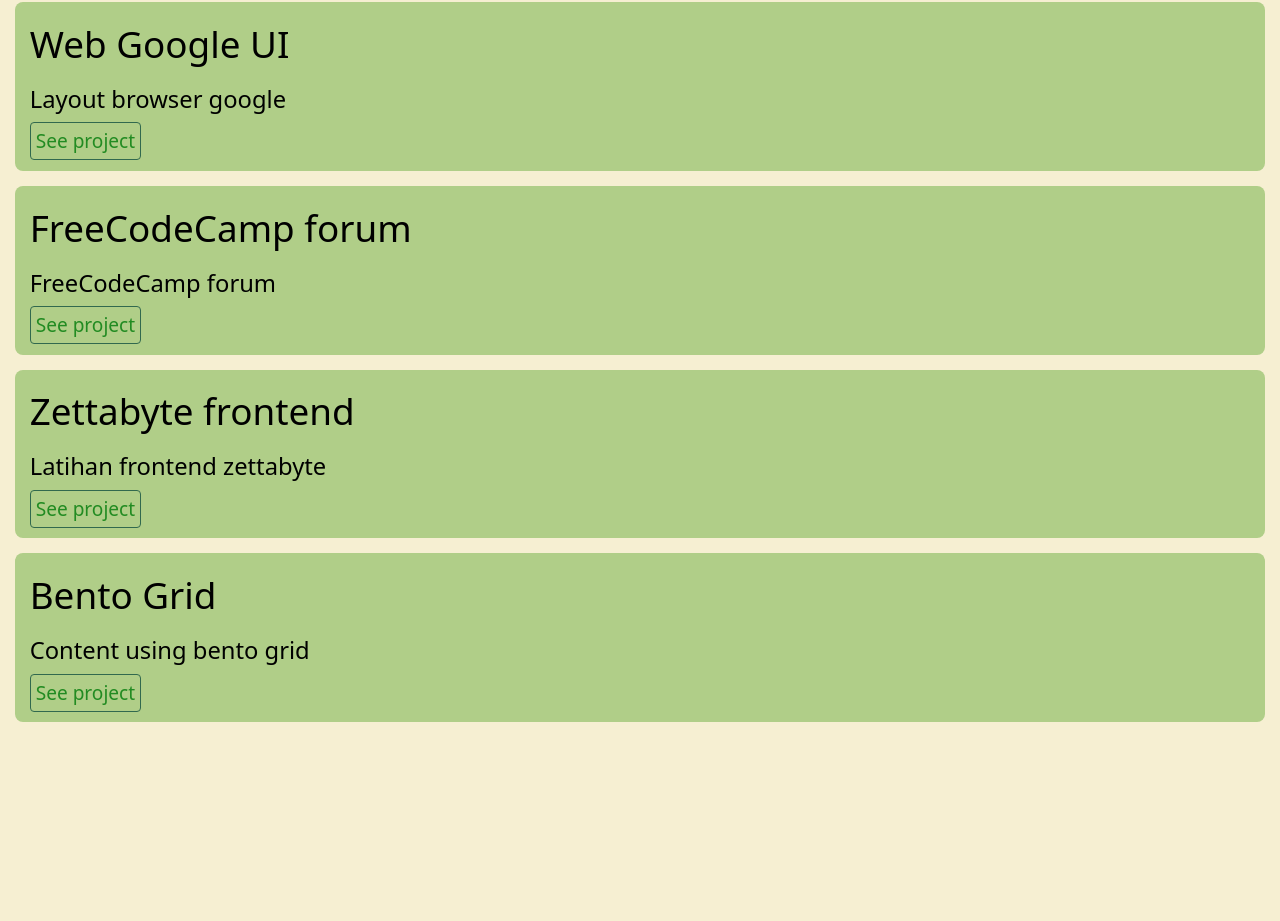
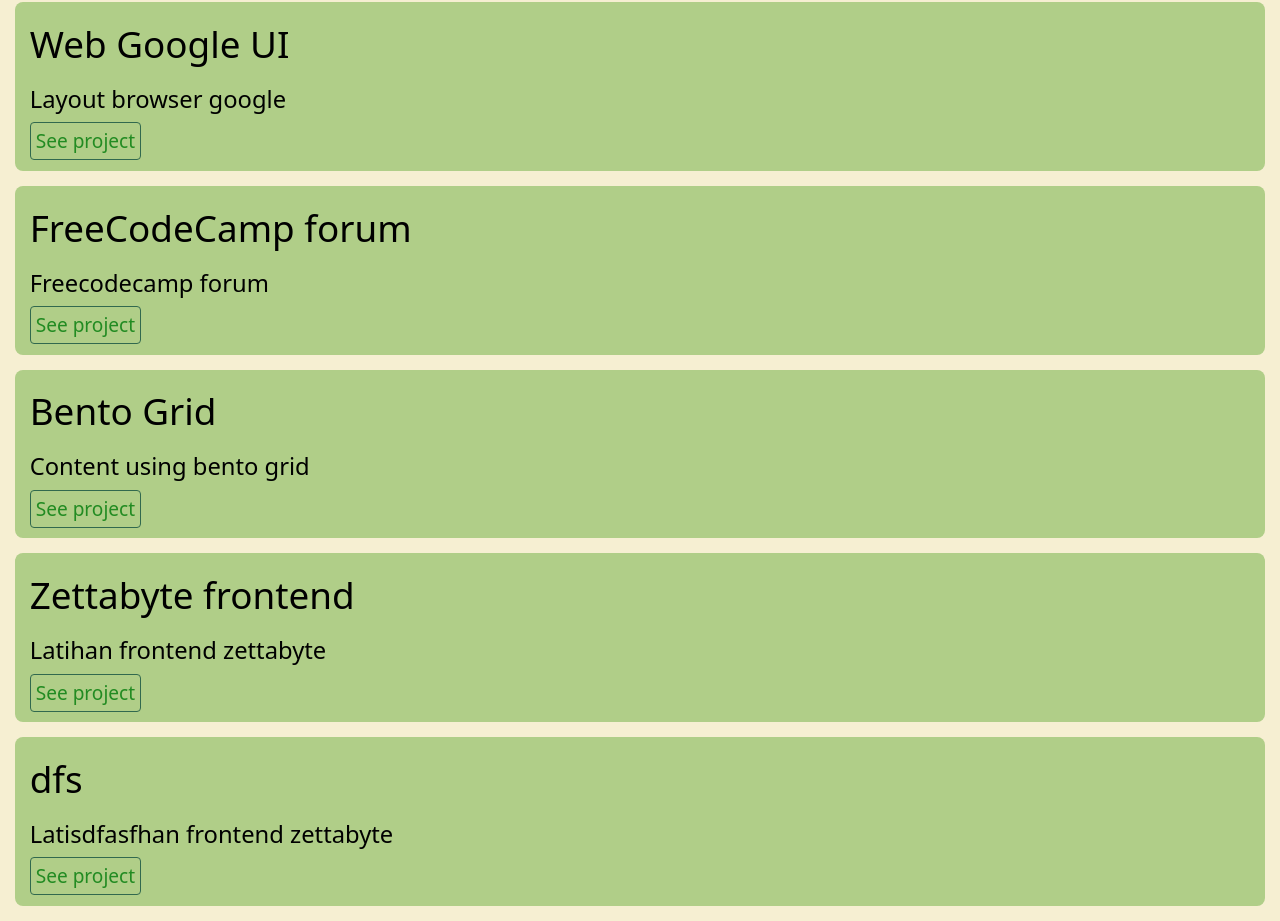
Before and after one commit to zesciati/zak-link-portfolio, a website: page index.html in a window 1280 px wide. Shown: the part 204-1125 px from the top of the page. Before the commit the page ends 941 px from the top, so only its background shows below. Drawn offline with Linux system fonts and the light colour scheme.

Commit message:
feat: Sudah bisa menampilkan data secara dinamis dengan layout html menggunakan fetching dari json dan di loop dengan foreach

```diff
--- a/data.json
+++ b/data.json
@@ -23,6 +23,13 @@
       "title": "Zettabyte frontend",
       "desc": "Latihan frontend zettabyte",
       "link": "https://zettabytefrontend.pages.dev/"
+    },
+     {
+      "id": "5",
+      "title": "dfs",
+      "desc": "Latisdfasfhan frontend zettabyte",
+      "link": "https://zettabytefrontend.pages.dev/"
     }
+
   ]
 }
--- a/index.html
+++ b/index.html
@@ -10,7 +10,7 @@
 </head>
 
 <body class="bg-(--clr-kuning-terang)">
-  <main>
+  <main >
     <!-- <section>
       <h1>HTML, CSS</h1>
       <ul>
@@ -45,55 +45,45 @@
       <h1 class="text-center text-(length:--step-4-t) my-(--space-m) font-medium  text-(--clr-hijau-3)">Project</h1>
     </section>
 
-    <section>
+    <section id="project-container">
       <section>
         <h2 class="text-center text-(length:--step-3) text-(--clr-hijau-1) font-medium">HTML, CSS</h2>
       </section>
 
-      <section class="bg-(--clr-hijau-2) m-(--space-xs) p-(--space-xs) rounded-lg ">
-        <h3 class="text-(length:--step-3)">Web Google UI</h3>
-        <p class="text-(length:--step-1) my-(--space-2xs) ">Layout browser google</p>
-        <a href="https://webgoogleui.zakyabiyyu.com/" target="_blank"
-          class="text-(--clr-hijau-4) border-(--clr-hijau-3) border-[1.7px] p-(--space-3xs) text-(length:--step-0) rounded-sm hover:text-neutral-100 hover:bg-(--clr-hijau-3) font-medium">See
-          project</a>
-      </section>
-
-
-      <section class="bg-(--clr-hijau-2) m-(--space-xs) p-(--space-xs) rounded-lg ">
-        <h3 class="text-(length:--step-3)">FreeCodeCamp forum</h3>
-        <p class="text-(length:--step-1) my-(--space-2xs) ">FreeCodeCamp forum</p>
-        <a href="https://survey-freecodecamp.zakyabiyyu.com/" target="_blank"
-          class="text-(--clr-hijau-4) border-(--clr-hijau-3) border-[1.7px] p-(--space-3xs) text-(length:--step-0) rounded-sm hover:text-neutral-100 hover:bg-(--clr-hijau-3) font-medium">See
-          project</a>
-      </section>
-
-      <section class="bg-(--clr-hijau-2) m-(--space-xs) p-(--space-xs) rounded-lg ">
-        <h3 class="text-(length:--step-3)">Zettabyte frontend</h3>
-        <p class="text-(length:--step-1) my-(--space-2xs) ">Latihan frontend zettabyte</p>
-        <a href="https://zettabytefrontend.pages.dev/" target="_blank"
-          class="text-(--clr-hijau-4) border-(--clr-hijau-3) border-[1.7px] p-(--space-3xs) text-(length:--step-0) rounded-sm hover:text-neutral-100 hover:bg-(--clr-hijau-3) font-medium">See
-          project</a>
-      </section>
-    </section>
-
-     <section class="bg-(--clr-hijau-2) m-(--space-xs) p-(--space-xs) rounded-lg ">
+      <!-- <section class="bg-(--clr-hijau-2) m-(--space-xs) p-(--space-xs) rounded-lg ">
         <h3 class="text-(length:--step-3)">Bento Grid</h3>
         <p class="text-(length:--step-1) my-(--space-2xs) ">Content using bento grid</p>
         <a href="https://bento-grid-1vq.pages.dev/" target="_blank"
           class="text-(--clr-hijau-4) border-(--clr-hijau-3) border-[1.7px] p-(--space-3xs) text-(length:--step-0) rounded-sm hover:text-neutral-100 hover:bg-(--clr-hijau-3) font-medium">See
           project</a>
-      </section>
+      </section> -->
     </section>
+
+
 
   </main>
 
   <script>
+
+    // NOTE Dimatikan karena konten nya belum responsif diatas 375px
     async function fetchData() {
       const response = await fetch('./data.json');
       const data = await response.json();
+      const container = document.getElementById('project-container');
 
-      // console.log(data[0].title);
-      console.log(data.HTML_CSS[0].title);
+      data.HTML_CSS.forEach(project => {
+        const section = document.createElement('section');
+        section.className = "bg-(--clr-hijau-2) m-(--space-xs) p-(--space-xs) rounded-lg";
+
+        section.innerHTML = ` <h3 class="text-(length:--step-3)">${project.title}</h3>
+        <p class="text-(length:--step-1) my-(--space-2xs) ">${project.desc}</p>
+        <a href="${project.link}" target="_blank"
+          class="text-(--clr-hijau-4) border-(--clr-hijau-3) border-[1.7px] p-(--space-3xs) text-(length:--step-0) rounded-sm hover:text-neutral-100 hover:bg-(--clr-hijau-3) font-medium">See
+          project</a>`;
+
+        container.appendChild(section);
+      });
+
 
     }
 
```
Also changed, not shown: src/output.css, 1 other file.
